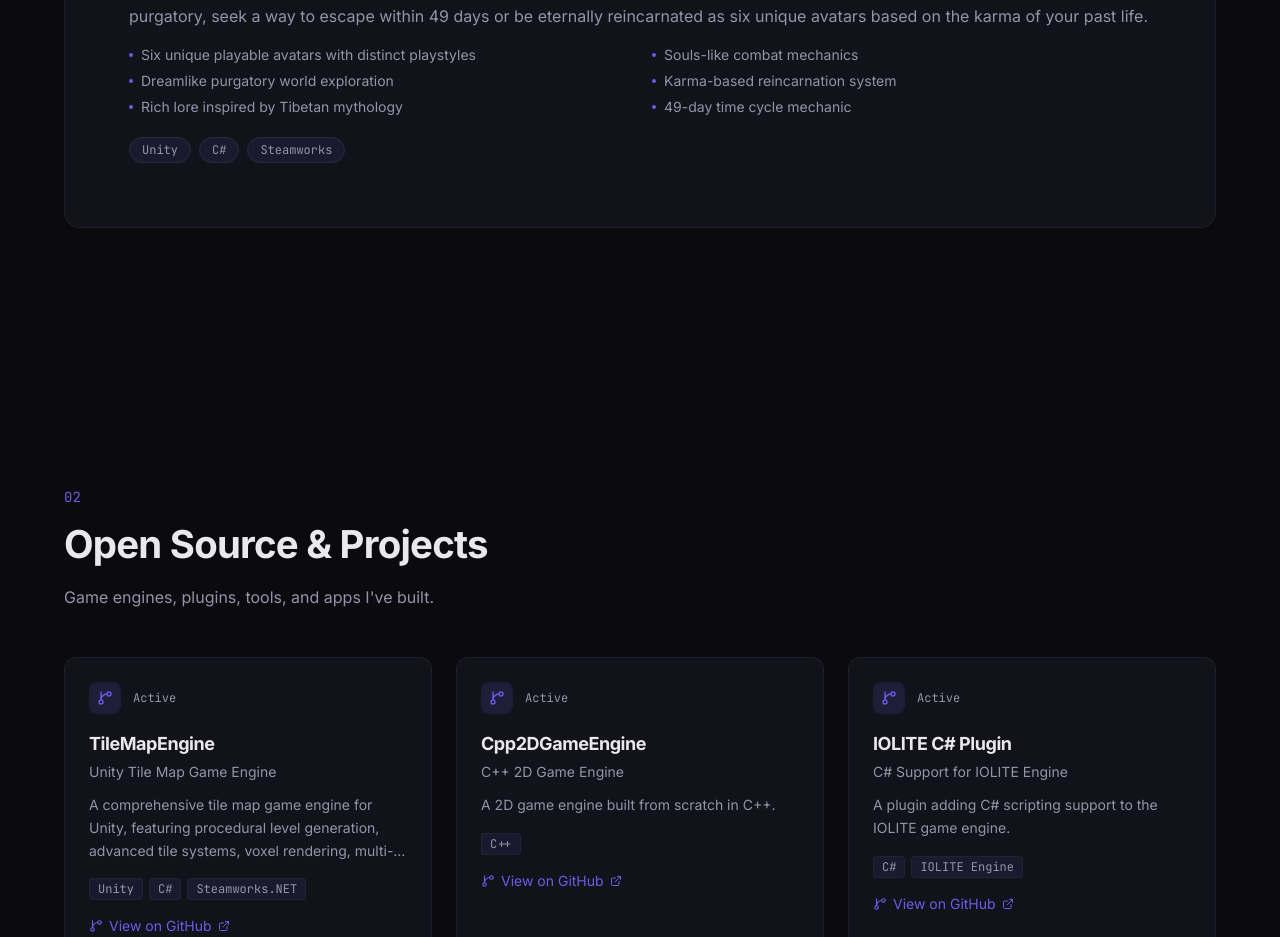
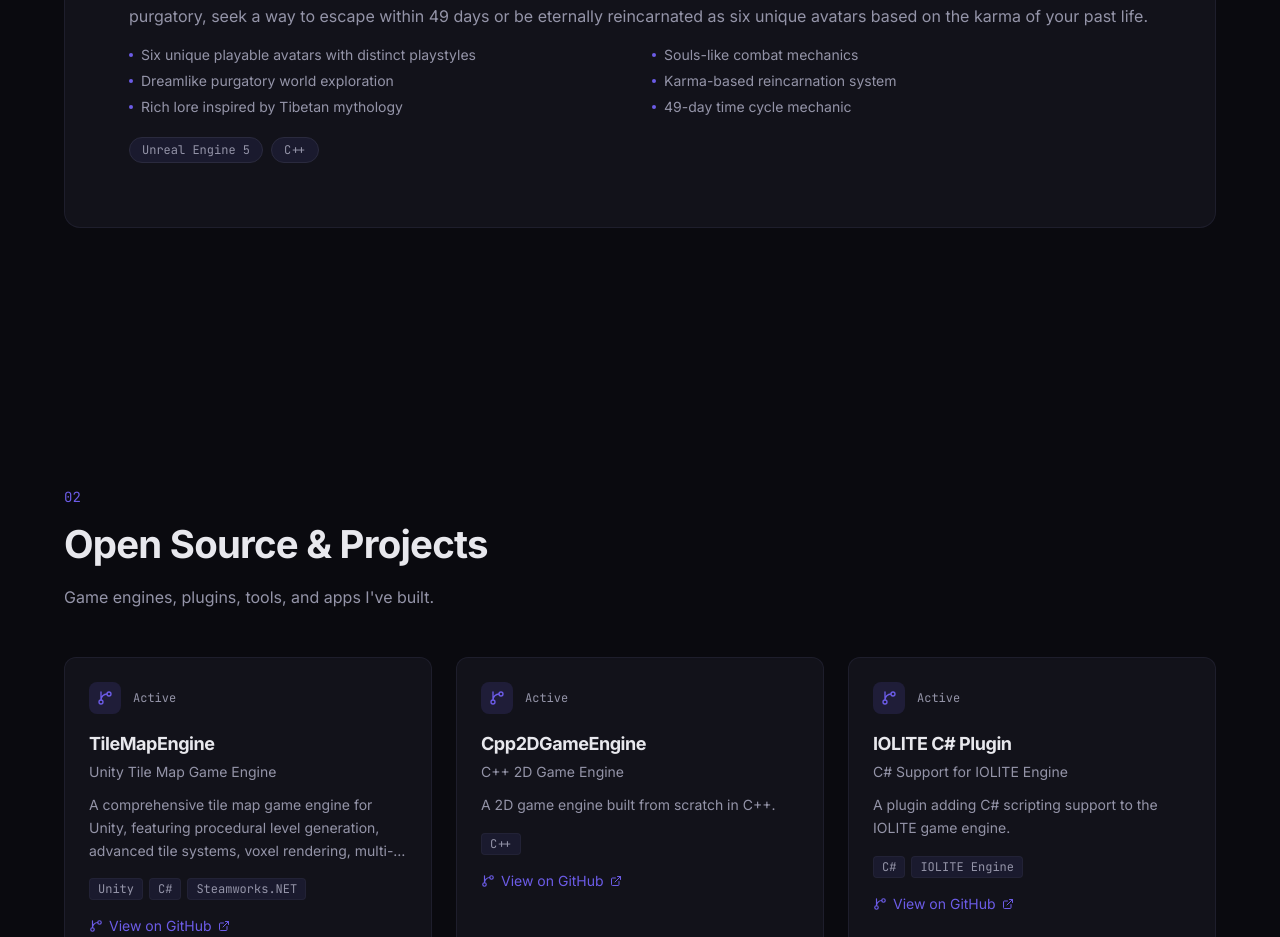
Before and after one commit to SSpiderlxx/leon-twemlow-portfolio, a React (Vite) app: page / in a window 1280 px wide. Shown: the part 1800-2737 px from the top of the page. Built offline with nearby package versions, Linux system fonts and the light colour scheme.

Commit message:
Fix Samsara tech stack: Unity → Unreal Engine 5

```diff
--- a/src/data/projects.js
+++ b/src/data/projects.js
@@ -46,7 +46,7 @@ export const projects = [
       'Rich lore inspired by Tibetan mythology',
       '49-day time cycle mechanic',
     ],
-    techStack: ['Unity', 'C#', 'Steamworks'],
+    techStack: ['Unreal Engine 5', 'C++'],
     links: {
       steam: 'https://store.steampowered.com/app/1683570/Samsara/',
     },
```
